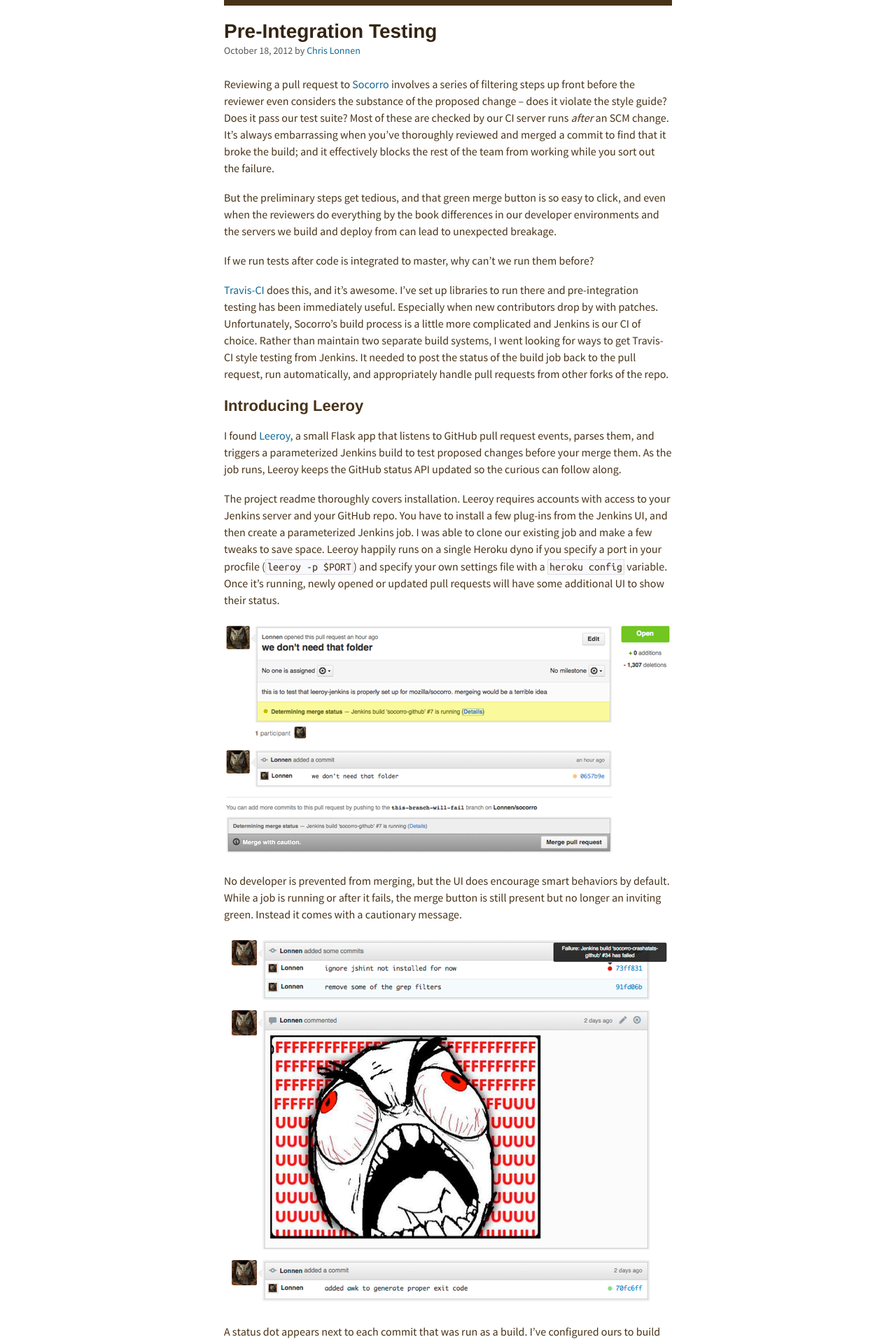
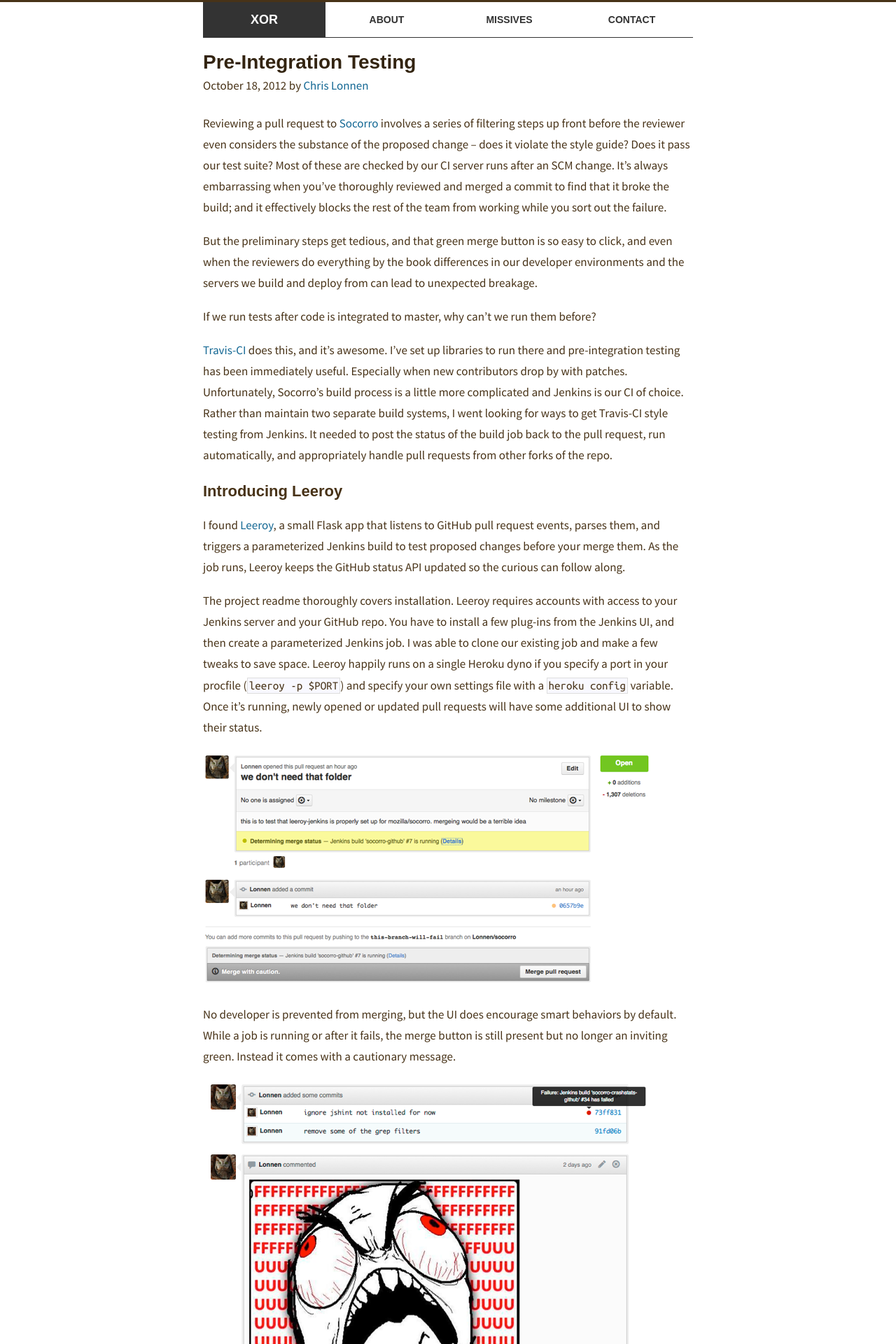
Before and after one commit to lonnen/lonnen.github.com, a Jekyll site: the page built from _posts/2012-10-18-leeroy-jenkins.md, in a window 1280 px wide. Shown: the top 1920 px of the page at 70% size. Built offline with Jekyll 4.4.1, drawn with Linux system fonts in a browser that asks for light colours; Markdown is read by kramdown in place of the engine named in the settings; comment, search, counter and statistics services are not loaded.

Commit message:
rework the header and main layout
Rewrite the header with flexbox. I feel like it needs a logo or something, but this will do for now. Also changed the intro wording some. Altered the presentation of the article list to set up for adding post summaries.

```diff
--- a/_layouts/base.html
+++ b/_layouts/base.html
@@ -10,13 +10,18 @@
           title="Feed of latest posts">
   </head>
   <body>
+  <div class="container">
+    <header>
+        <ul>
+          <li class="logo"><a href="#">XOR</a></li>
+          <li><a href="#">about</a></li>
+          <li><a href="#">missives</a></li>
+          <li><a href="#">contact</a></li>
+        </ul>
+    </header>
+
     {{ content }}
-    <!--
-    <a href="#" style="position: absolute; top: 0; right: 0" onclick="toggle()">toggle</a>
-    <script>
-      toggle = function(){ document.body.classList.toggle('grid'); return false; }
-    </script>
-    -->
+
     <section class="footer">
       <div class="contact">
         <p>
@@ -58,5 +63,7 @@
         document.getElementsByTagName('body')[0].appendChild(idl);
     })();
     </script>
+    <!-- end banner -->
+  </div>
   </body>
 </html>
--- a/_layouts/post.html
+++ b/_layouts/post.html
@@ -2,14 +2,13 @@
 layout: base
 ---
 <article>
-  <header>
+  <section id="page-header">
     <h1>{{ page.title }}</h1>
-    <div class="byline">
+    {{ post.content }}
       <time datetime="{{ page.date|date:"%Y-%m-%d" }}">
         {{ page.date|date:"%B %d, %Y" }}
       </time>
       by <address><a href="http://lonnen.github.com">Chris Lonnen</a></address>
-    </div>
-  </header>
+  </section>
   {{ content }}
 </article>
--- a/media/style.css
+++ b/media/style.css
@@ -1,28 +1,39 @@
-/* http://meyerweb.com/eric/tools/css/reset/ */
-/* v1.0 | 20080212 */
+/**
+ * http://meyerweb.com/eric/tools/css/reset/
+ * v2.0 | 20110126
+ * License: none (public domain)
+ */
 
 html, body, div, span, applet, object, iframe,
 h1, h2, h3, h4, h5, h6, p, blockquote, pre,
 a, abbr, acronym, address, big, cite, code,
-del, dfn, em, font, img, ins, kbd, q, s, samp,
+del, dfn, em, img, ins, kbd, q, s, samp,
 small, strike, strong, sub, sup, tt, var,
 b, u, i, center,
 dl, dt, dd, ol, ul, li,
 fieldset, form, label, legend,
-table, caption, tbody, tfoot, thead, tr, th, td {
+table, caption, tbody, tfoot, thead, tr, th, td,
+article, aside, canvas, details, embed,
+figure, figcaption, footer, header, hgroup,
+menu, nav, output, ruby, section, summary,
+time, mark, audio, video {
 	margin: 0;
 	padding: 0;
 	border: 0;
-	outline: 0;
 	font-size: 100%;
+	font: inherit;
 	vertical-align: baseline;
-	background: transparent;
 }
-ul {
-    list-style-type: none;
+/* HTML5 display-role reset for older browsers */
+article, aside, details, figcaption, figure,
+footer, header, hgroup, menu, nav, section {
+	display: block;
 }
-ol {
-    margin-left: 20px;
+body {
+	line-height: 1;
+}
+ol, ul {
+	list-style: none;
 }
 blockquote, q {
 	quotes: none;
@@ -32,27 +43,14 @@
 	content: '';
 	content: none;
 }
-
-/* remember to define focus styles! */
-:focus {
-	outline: 0;
-}
-
-/* remember to highlight inserts somehow! */
-ins {
-	text-decoration: none;
-}
-del {
-	text-decoration: line-through;
-}
-
-/* tables still need 'cellspacing="0"' in the markup */
 table {
 	border-collapse: collapse;
 	border-spacing: 0;
 }
 
-/** Normal stying. **/
+/**
+ * Normal stying.
+ */
 
 @font-face {
     font-family: "LiberationMonoRegular", sans-serif;
@@ -91,27 +89,23 @@
     font-weight: normal;
     color: #727373;
     color: #483318;
-    width: 40em;
-    margin: 0 auto 20px;
-    padding: 20px 0 0;
-    border-top: 8px solid;
-    line-height: 24px;
+    border-top: 3px solid;
+    font-size: 17px;
+    line-height: 30px;
     font-family: SourceSansProRegular, Helvetica, sans-serif;
 }
 
-body.grid {
-    background-image: url(baseline.gif);
+.container {
+    width: 700px;
+    margin: 0 auto;
 }
 
 /** Headings **/
 
 h1, h2, h3, h4, h5, h6 {
-    font-family: "Helvetica Neue", Helvetica, sans-serif;
+    font-family: "Futura", sans-serif;
+    font-weight: bold;
     margin: 20px 0;
-}
-
-section, header {
-    display: block;
 }
 
 address {
@@ -121,26 +115,72 @@
 
 /** Articles & Sections **/
 
-article > header {
+header {
+    margin: 0 0 20px 0;
+    border-bottom: 1px solid #333333;
+    font-family: "Futura", sans-serif;
+    font-size: 14px;
+    text-transform: uppercase;
+    font-weight: 600;
+}
+
+header ul {
+    display: flex;
+    flex-flow: row wrap;
+    justify-content: space-around;
+    list-style: none;
+}
+
+header a,
+header a:visited {
+    text-decoration: none;
+    display: block;
+    text-align: center;
+    padding: 10px;
+    width: 155px;
+    color: #333333;
+}
+
+header a:hover {
+    text-decoration: none;
+    background: #eeeeee;
+}
+
+.logo a {
+    color: #ffffff !important;
+    background-color: #333333;
+    font-weight: 800;
+    font-size: 18px;
+}
+
+.logo a:hover {
+    backgound: #444444;
+}
+
+#intro {
+    font-size: 26px;
+    line-height: 1.2;
+}
+
+
+article > #page-header {
     margin-bottom: 24px;
 }
 
-section h1,
-article header h1 {
+section h1 {
     font-size: 28px;
     color: #332411;
-    margin: 5px 0;
 }
 
-section h1 {
-    margin-bottom: 18px;
+article #page-header h1 {
+    margin: 5px 0;
 }
 
 section {
     margin-bottom: 18px;
 }
 
-article header h1 + .byline {
+article #page-header h1 time {
     line-height: 24px;
     font-size: 14px;
     color: #555;
```
Also changed, not shown: index.html (+7 -10 lines), media/baseline.gif (deleted).
